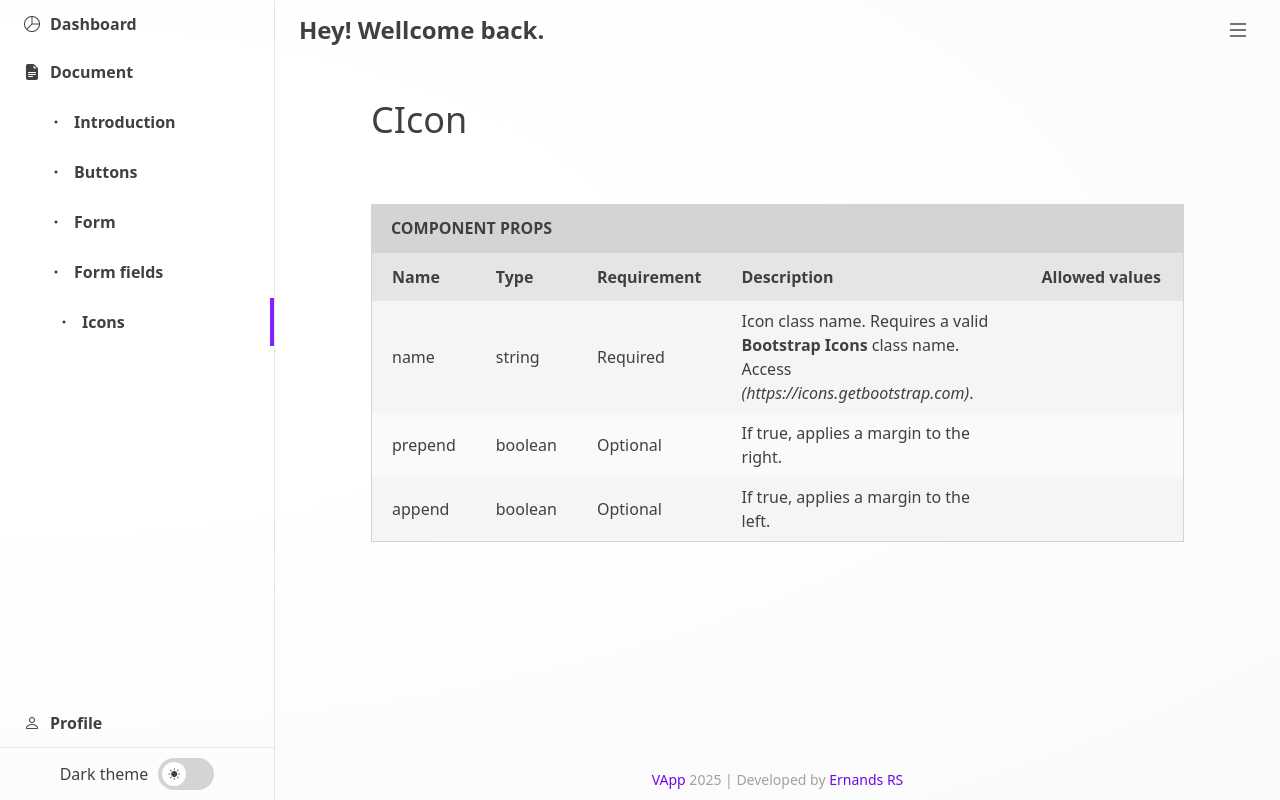
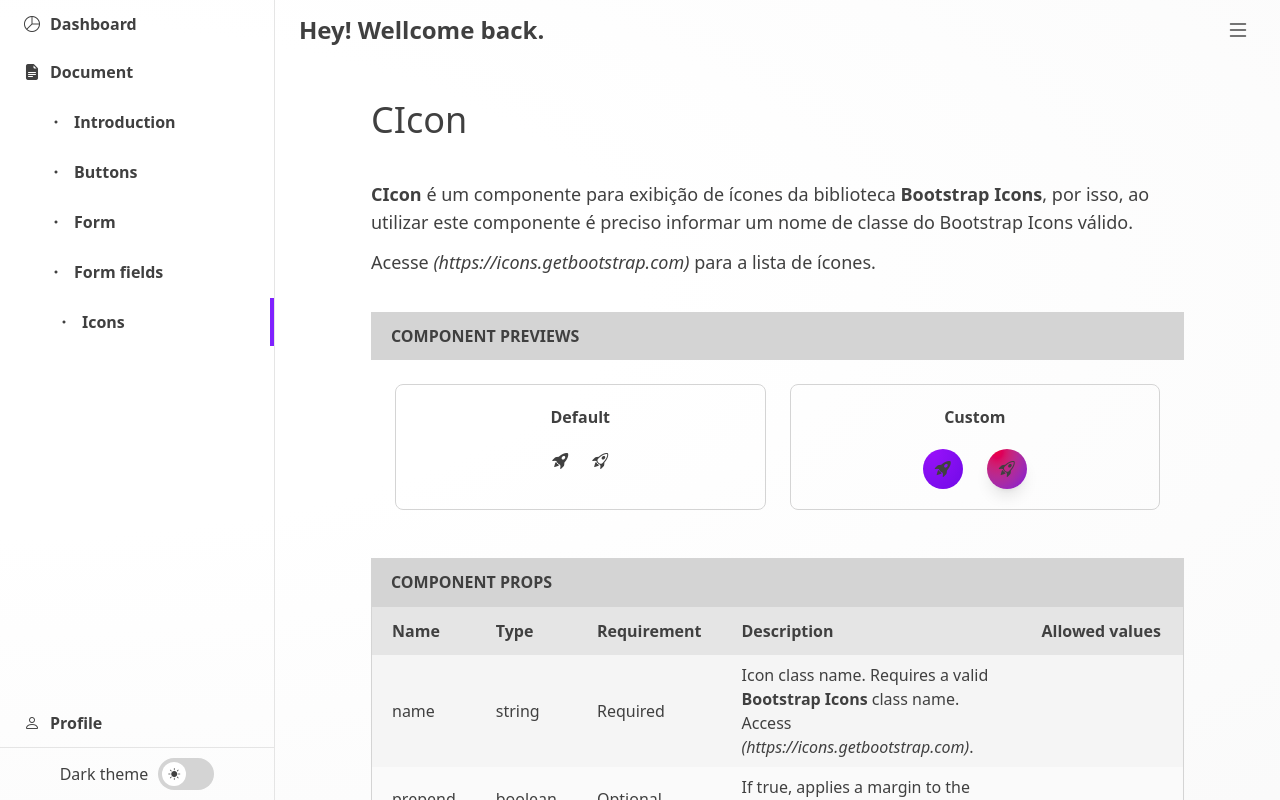
Before and after one commit to ernandesrs/pproj_vapp, a Vue app: page /icons in a window 1280 px wide. Built offline with nearby package versions, Linux system fonts and the light colour scheme.

Commit message:
icon preview

```diff
--- a/src/views/dash/doc/IconsView.vue
+++ b/src/views/dash/doc/IconsView.vue
@@ -6,6 +6,8 @@
                 tag: 'h1',
                 title: 'CIcon',
                 texts: [
+                    '<b>CIcon</b> é um componente para exibição de ícones da biblioteca <b>Bootstrap Icons</b>, por isso, ao utilizar este componente é preciso informar um nome de classe do Bootstrap Icons válido.',
+                    'Acesse <i>(https://icons.getbootstrap.com)</i> para a lista de ícones.'
                 ],
                 componentDoc: {
                     props: [
@@ -33,6 +35,52 @@
             }
         ]">
 
+            <template #previews>
+                <div class="grid grid-cols-12 gap-6 w-full">
+                    <div
+                        class="col-span-6 flex flex-col items-center border border-neutral-300 dark:border-neutral-700 rounded-lg p-5">
+                        <div class="font-semibold mb-5">Default</div>
+                        <div class="flex justify-center gap-6 flex-wrapp">
+                            <CIcon name="rocket-takeoff-fill" />
+                            <CIcon name="rocket-takeoff" />
+                        </div>
+                    </div>
+
+                    <div
+                        class="col-span-6 flex flex-col items-center border border-neutral-300 dark:border-neutral-700 rounded-lg p-5">
+                        <div class="font-semibold mb-5">Custom</div>
+                        <div class="flex justify-center gap-6 flex-wrapp">
+                            <div
+                                class="size-10 flex justify-center items-center bg-radial-[at_25%_5%] from-purple-600 to-violet-700 rounded-full">
+                                <CIcon name="rocket-takeoff-fill" />
+                            </div>
+
+                            <div
+                                class="size-10 flex justify-center items-center bg-radial-[at_25%_5%] from-rose-600 to-purple-700 rounded-full shadow-lg dark:shadow-purple-600/25">
+                                <CIcon name="rocket-takeoff" />
+                            </div>
+                        </div>
+                    </div>
+                </div>
+            </template>
+
+            <template #codes>
+                <textarea>
+                    <!-- Default -->
+                    <CIcon name="rocket-takeoff-fill" />
+                    <CIcon name="rocket-takeoff" />
+
+                    <!-- Custom -->
+                    <div class="size-10 flex justify-center items-center bg-radial-[at_25%_5%] from-purple-600 to-violet-700 rounded-full">
+                        <CIcon name="rocket-takeoff-fill" />
+                    </div>
+
+                    <div class="size-10 flex justify-center items-center bg-radial-[at_25%_5%] from-rose-600 to-purple-700 rounded-full shadow-lg dark:shadow-purple-600/25">
+                        <CIcon name="rocket-takeoff" />
+                    </div>
+                </textarea>
+            </template>
+
         </CDocSection>
 
     </CPage>
@@ -42,6 +90,7 @@
 
 import CDocSection from '@/components/dashboard/CDocSection.vue';
 import CPage from '@/components/dashboard/CPage.vue';
+import CIcon from '@/components/ui/CIcon.vue';
 
 </script>
 
```
